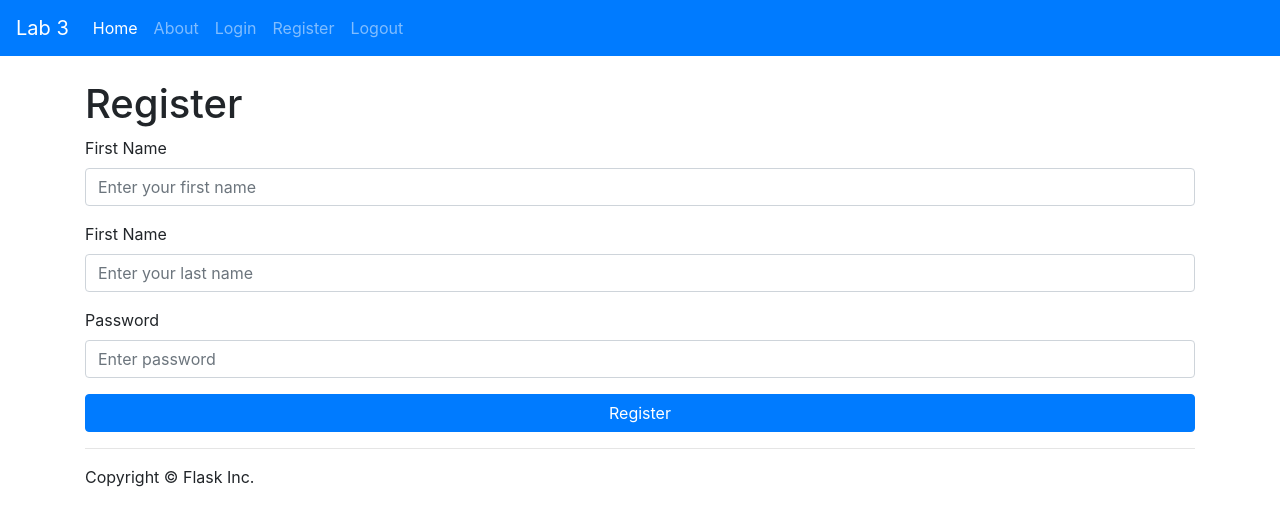
After one commit to majesty101/3161-Project, a Flask app: page /register in a window 1280 px wide. The commit adds this page. Shown: the top 526 px of the page. Run offline with Flask 2, Linux system fonts and the light colour scheme; some libraries are stand-ins or nearby versions.

Commit message:
register and login finished

```diff
--- a/app/config.py
+++ b/app/config.py
@@ -4,6 +4,9 @@ class Config(object):
     """Base Config Object"""
     DEBUG = False
     SECRET_KEY = os.environ.get('SECRET_KEY') or 'Som3$ec5etK*y'
+
+
+
 
 class DevelopmentConfig(Config):
     """Development Config that extends the Base Config Object"""
--- a/app/forms.py
+++ b/app/forms.py
@@ -4,5 +4,10 @@ from wtforms.validators import InputRequired
 
 
 class LoginForm(FlaskForm):
-    username = StringField('Username', validators=[InputRequired()])
+    username = StringField('Account Number', validators=[InputRequired()])
     password = PasswordField('Password', validators=[InputRequired()])
+
+class Register(FlaskForm):
+    fname = StringField('First Name', validators=[InputRequired()])
+    lname = StringField('Last Name', validators=[InputRequired()])
+    password = PasswordField('Password', validators=[InputRequired()])
--- a/app/models.py
+++ b/app/models.py
@@ -1,6 +1,7 @@
-
+'''
 from . import db
 from werkzeug.security import generate_password_hash
+import sqlalchemy
 
 class UserProfile(db.Model):
     # You can use this to change the table name. The default convention is to use
@@ -37,4 +38,4 @@ class UserProfile(db.Model):
             return str(self.id)  # python 3 support
 
     def __repr__(self):
-        return '<User %r>' % (self.username)
+        return '<User %r>' % (self.username)'''
--- a/app/templates/header.html
+++ b/app/templates/header.html
@@ -12,6 +12,15 @@
       <li class="nav-item">
         <a class="nav-link" href="{{ url_for('about') }}">About</a>
       </li>
+      <li class="nav-item">
+        <a class="nav-link" href="{{ url_for('login') }}">Login</a>
+      </li>
+      <li class="nav-item">
+        <a class="nav-link" href="{{ url_for('register') }}">Register</a>
+      </li>
+      <li class="nav-item">
+        <a class="nav-link" href="{{ url_for('logout') }}">Logout</a>
+      </li>
     </ul>
   </div>
 </nav>
--- /dev/null
+++ b/app/templates/register.html
@@ -0,0 +1,26 @@
+{% extends "base.html" %}
+
+{% block main %}
+{% include 'flash_messages.html' %}
+
+<h1>Register</h1>
+<div class="register-form center-block">
+    {% include 'flash_messages.html' %}
+    <form action="{{ url_for('register') }}" method="post">
+      {{ form.csrf_token }}
+      <div class="form-group">
+        {{ form.fname.label }}
+        {{ form.fname(class='form-control', placeholder="Enter your first name") }}
+      </div>
+      <div class="form-group">
+        {{ form.fname.label }}
+        {{ form.lname(class='form-control', placeholder="Enter your last name") }}
+      </div>
+      <div class="form-group">
+        {{ form.password.label }}
+        {{ form.password(class='form-control', placeholder="Enter password") }}
+      </div>
+      <button type="submit" name="submit" class="btn btn-primary btn-block">Register</button>
+    </form>
+  </div>
+{% endblock %}
--- a/app/views.py
+++ b/app/views.py
@@ -5,8 +5,16 @@ Werkzeug Documentation:  http://werkzeug.pocoo.org/documentation/
 This file creates your application.
 """
 
-from app import app
-from flask import render_template, request, redirect, url_for, flash
+from app import app,mysql
+from flask import render_template, request, redirect, url_for, flash,session
+from flask_login import login_user, logout_user, current_user, login_required
+from app.forms import LoginForm, Register
+from flask_mysqldb import MySQL
+#from app.models import UserProfile
+from werkzeug.security import check_password_hash
+import MySQLdb
+
+
 
 
 ###
@@ -23,58 +31,64 @@ def home():
 def about():
     """Render the website's about page."""
     return render_template('about.html', name="Mary Jane")
+
 @app.route("/login", methods=["GET", "POST"])
 def login():
     form = LoginForm()
     if request.method == "POST" and form.validate_on_submit():
-        # change this to actually validate the entire form submission
-        # and not just one field
+
         if form.username.data:
-            # Get the username and password values from the form.
+
             username=form.username.data
+            password=form.password.data
+            print(username,password)
+            cursor = mysql.connection.cursor(MySQLdb.cursors.DictCursor)
+            cursor.execute('SELECT * FROM accounts WHERE AccID = %s AND password = %s', (username, password,))
+            user = cursor.fetchone()
 
-
-            password=form.password.data
-            # using your model, query database for a user based on the username
-            # and password submitted. Remember you need to compare the password hash.
-            # You will need to import the appropriate function to do so.
-            # Then store the result of that query to a `user` variable so it can be
-            # passed to the login_user() method below.
-            user =UserProfile.query.filter_by(username=username).first()
-            if user is not None and check_password_hash(user.password, password):
-                remember_me = False
-
-                if 'remember_me' in request.form:
-                    remember_me = True
+            if user is not None:
+                session['loggedin'] = True
+                session['AccID'] = user['AccID']
             else:
                 flash('Username or Password Incorrect')
                 return redirect(url_for('login'))
-            # get user id, load into session
-            login_user(user)
 
-            # remember to flash a message to the user
             flash('Logged In.')
             return redirect(url_for("secure_page"))  # they should be redirected to a secure-page route instead
     return render_template("login.html", form=form)
 
 @app.route("/secure-page")
-@login_required
 def secure_page():
     return render_template("secure_page.html")
 
 
 @app.route("/logout")
-@login_required
 def logout():
-    logout_user()
-    flash('You have logged out.', 'danger')
-    return redirect(url_for('home'))
 
-# user_loader callback. This callback is used to reload the user object from
-# the user ID stored in the session
-@login_manager.user_loader
-def load_user(id):
-    return UserProfile.query.get(int(id))
+    session.pop('loggedin', None)
+    session.pop('id', None)
+    session.pop('username', None)
+    return redirect(url_for('login'))
+
+@app.route("/register",methods=['GET', 'POST'])
+def register():
+    form = Register()
+    if request.method == 'POST' and form.validate_on_submit():
+        fname = request.form['fname']
+        lname = request.form['lname']
+        password = request.form['password']
+          # Check if account exists using MySQL
+        cursor = mysql.connection.cursor(MySQLdb.cursors.DictCursor)
+        cursor.execute('Select AccID from accounts order by length(AccID) DESC,AccID Desc Limit 1')
+        lastid = cursor.fetchone().get("AccID").split('-')[1]
+        id =  int(lastid) + 1
+        print(id)
+        cursor.execute('INSERT INTO accounts (AccID,first_name,last_name,password) VALUES (%s, %s, %s, %s)', ('AC-' + str(id),fname, lname, password,))
+        mysql.connection.commit()
+        flash('Registration Complete')
+        return redirect(url_for('login'))
+
+    return render_template('register.html',form=form)
 
 ###
 # The functions below should be applicable to all Flask apps.
--- a/requirements.txt
+++ b/requirements.txt
@@ -8,3 +8,9 @@ Pandas
 faker
 sqlalchemy_utils
 sqlalchemy==1.3.23
+flask_wtf
+mysqlclient
+flask_login
+flask_sqlalchemy
+flask-mysql
+flask_mysqldb
```
Also changed, not shown: app/__init__.py (+12 -0 lines).
